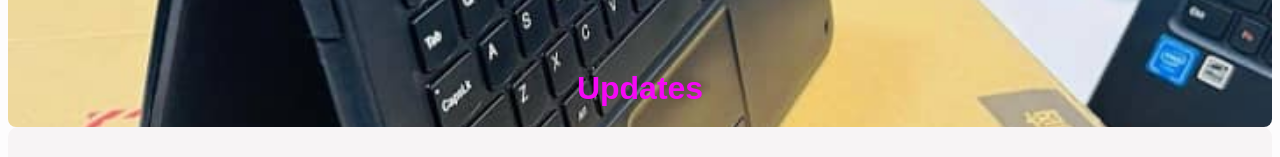
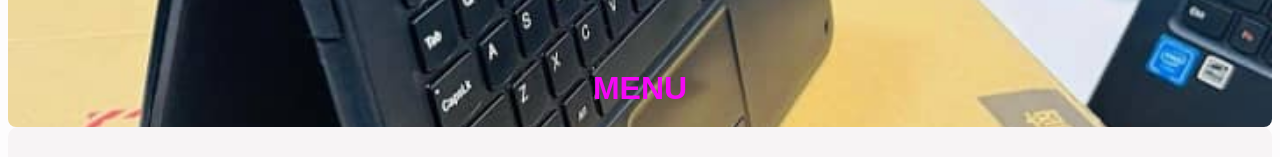
Before and after one commit to cleysir25/burnette-phones-store, a plain HTML site: page menu.html in a window 1280 px wide. Shown: the part 233-390 px from the top of the page. Drawn offline with Linux system fonts and the light colour scheme.

Commit message:
Update menu.html

```diff
--- a/menu.html
+++ b/menu.html
@@ -9,7 +9,7 @@
 
 <body>
     <header>
-        <h1>Updates</h1>
+        <h1>MENU</h1>
         <nav id="main-nav">
             <ul>
                 <li><a href="index.html">HOME</a></li>
```
